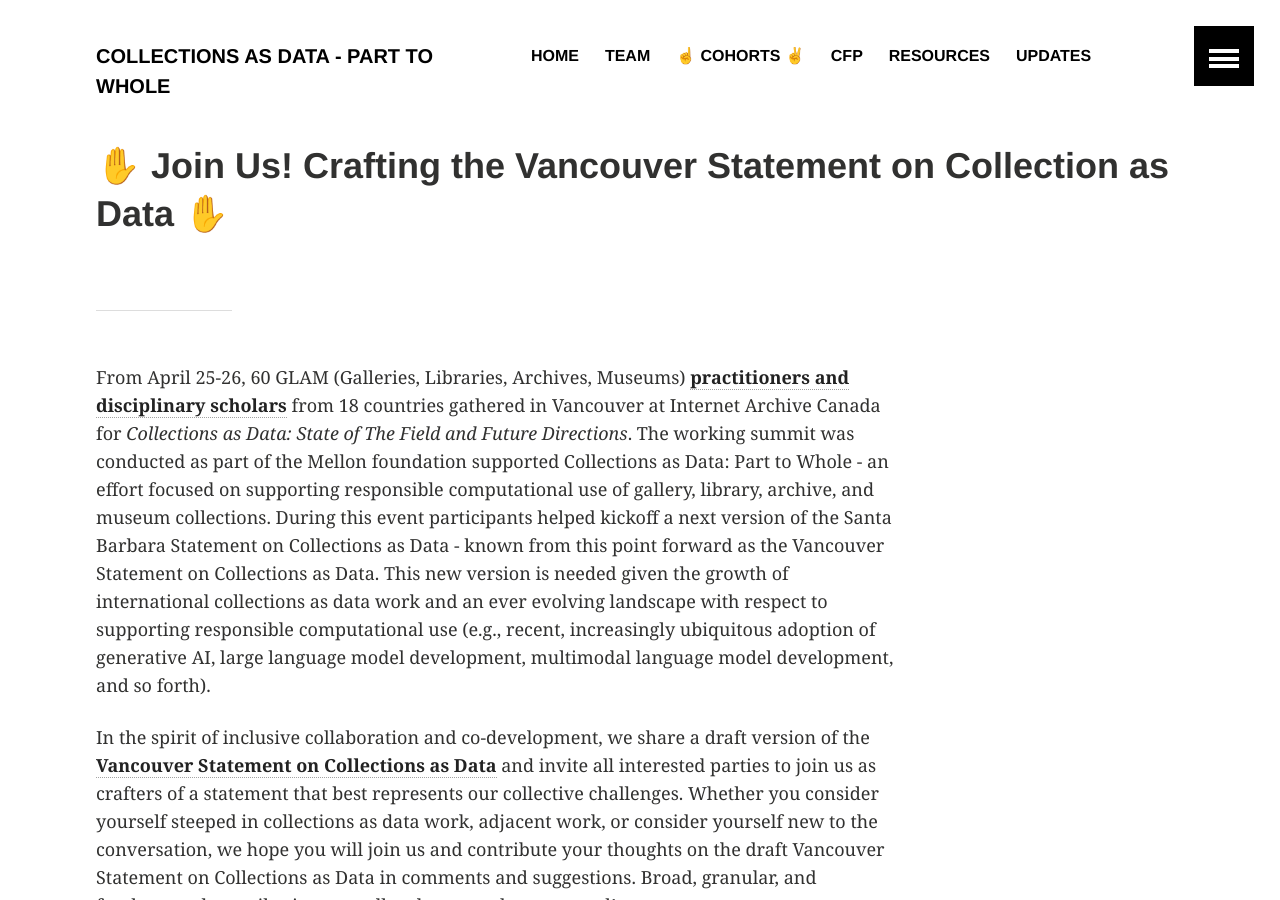
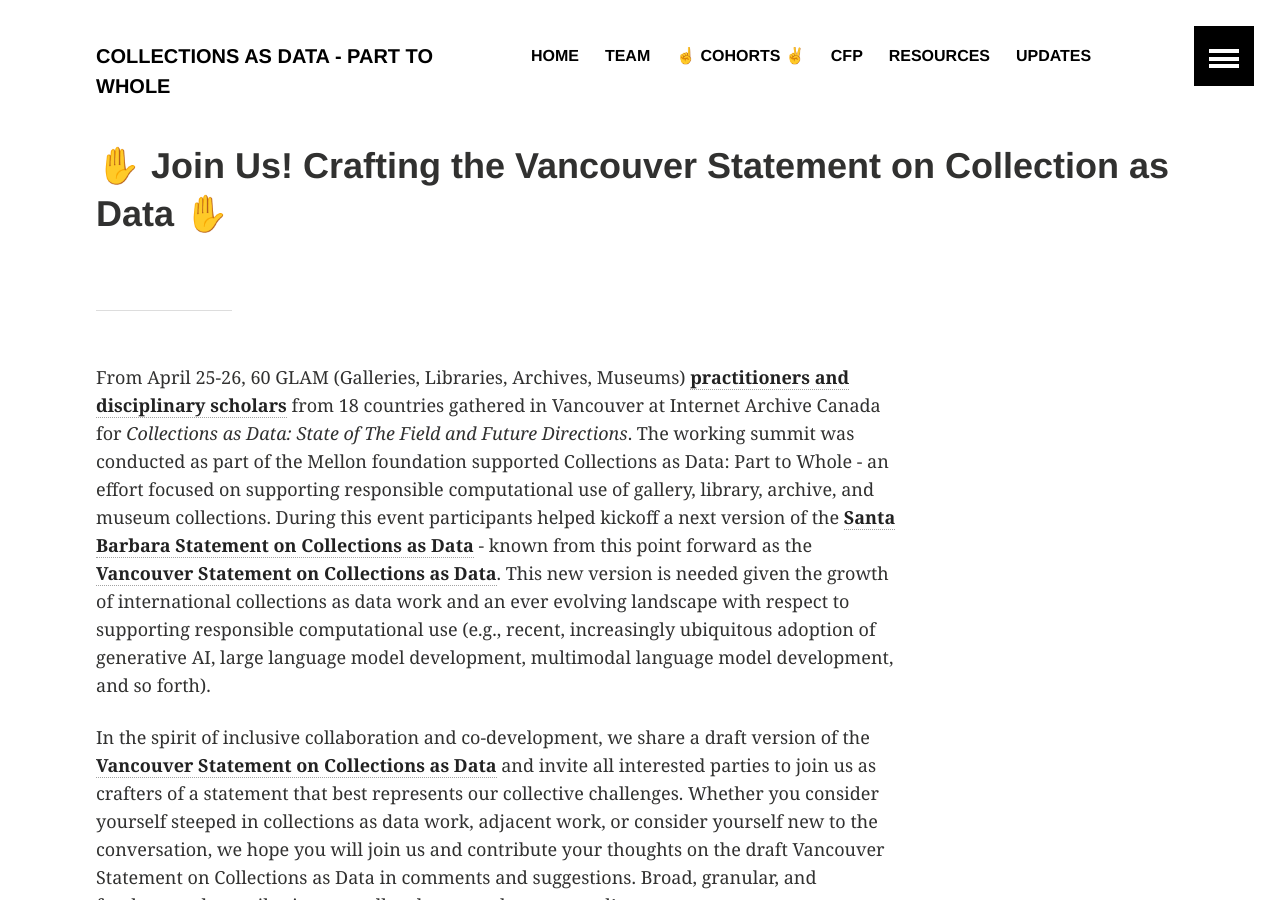
Before and after one commit to collectionsasdata/part2whole, a Jekyll site: the page built from _posts/2023-07-24-join.markdown, in a window 1280 px wide and 900 px high. Built offline with Jekyll 4.4.1, drawn with Linux system fonts in a browser that asks for light colours; part of the change alters nothing that is shown.

```diff
--- a/_posts/2023-07-24-join.markdown
+++ b/_posts/2023-07-24-join.markdown
@@ -7,7 +7,7 @@ teaser: "Join us!"
 ---
 ---
 
-From April 25-26, 60 GLAM (Galleries, Libraries, Archives, Museums) [**practitioners and disciplinary scholars**](https://collectionsasdata.github.io/part2whole/iac/) from 18 countries gathered in Vancouver at Internet Archive Canada for *Collections as Data: State of The Field and Future Directions*. The working summit was conducted as part of the Mellon foundation supported Collections as Data: Part to Whole - an effort focused on supporting responsible computational use of gallery, library, archive, and museum collections. During this event participants helped kickoff a next version of the Santa Barbara Statement on Collections as Data - known from this point forward as the Vancouver Statement on Collections as Data. This new version is needed given the growth of international collections as data work and an ever evolving landscape with respect to supporting responsible computational use (e.g., recent, increasingly ubiquitous adoption of generative AI, large language model development, multimodal language model development, and so forth).
+From April 25-26, 60 GLAM (Galleries, Libraries, Archives, Museums) [**practitioners and disciplinary scholars**](https://collectionsasdata.github.io/part2whole/iac/) from 18 countries gathered in Vancouver at Internet Archive Canada for *Collections as Data: State of The Field and Future Directions*. The working summit was conducted as part of the Mellon foundation supported Collections as Data: Part to Whole - an effort focused on supporting responsible computational use of gallery, library, archive, and museum collections. During this event participants helped kickoff a next version of the [**Santa Barbara Statement on Collections as Data**](https://collectionsasdata.github.io/statement/) - known from this point forward as the [**Vancouver Statement on Collections as Data**](https://docs.google.com/document/d/11PQb8rPGY0jb_KpUAszOO7ceLy_wzpEu3AqFKP0tcBI/edit?usp=sharing). This new version is needed given the growth of international collections as data work and an ever evolving landscape with respect to supporting responsible computational use (e.g., recent, increasingly ubiquitous adoption of generative AI, large language model development, multimodal language model development, and so forth).
 
 In the spirit of inclusive collaboration and co-development, we share a draft version of the [**Vancouver Statement on Collections as Data**](https://docs.google.com/document/d/11PQb8rPGY0jb_KpUAszOO7ceLy_wzpEu3AqFKP0tcBI/edit?usp=sharing) and invite all interested parties to join us as crafters of a statement that best represents our collective challenges. Whether you consider yourself steeped in collections as data work, adjacent work, or consider yourself new to the conversation, we hope you will join us and contribute your thoughts on the draft Vancouver Statement on Collections as Data in comments and suggestions. Broad, granular, and fundamental contributions are all welcome and encouraged!
 
```
